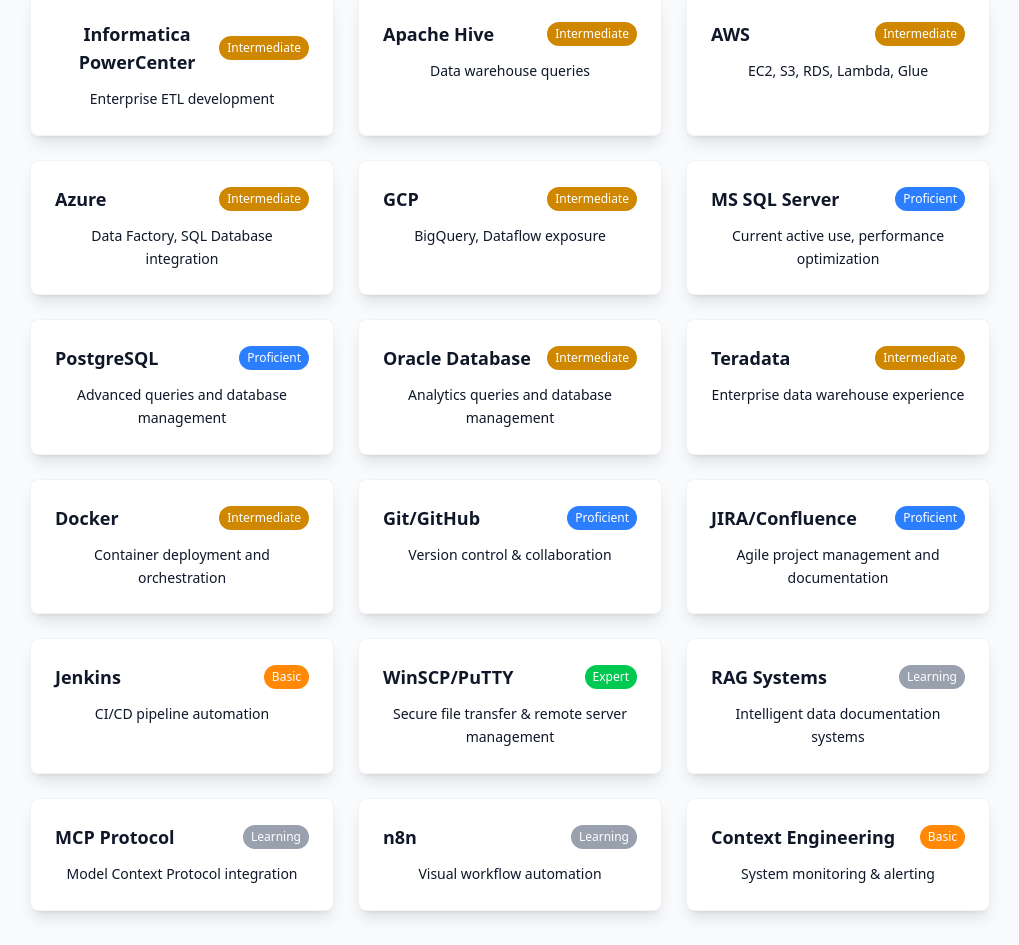
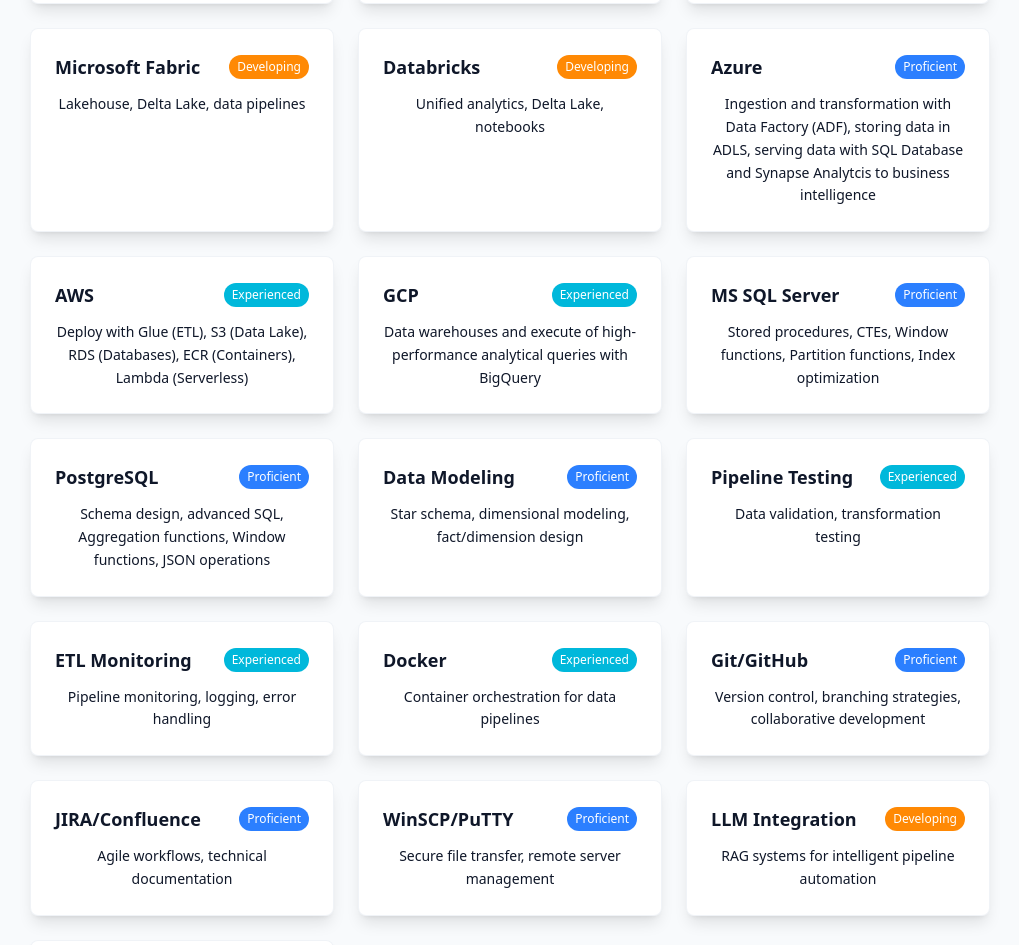
Before and after one commit to Daniel-jcVv/portfolio-web, a React (Vite) app: page / in a window 1280 px wide. Shown: the part 2174-3119 px from the top of the page, without its empty margins (130-1149 px from the left). Built offline with nearby package versions, Linux system fonts and the light colour scheme.

Commit message:
refactor: update skill section
- change colors, change tags and legend tags to reflec new color scheme

```diff
--- a/src/components/ProjectsSection.jsx
+++ b/src/components/ProjectsSection.jsx
@@ -6,7 +6,9 @@
     title: "Enterprise Data Warehouse - Medallion Architecture",
     description: "End-to-end data warehouse implementation with Bronze, Silver, and Gold layers using SQL Server and Azure Data Studio for enterprise data processing.",
     image: "/images/dataArchitectureDW.png",
-    tags: ["Data Engineering", "Python", "T-SQL", "Docker", "Medallion Architecture"],
+    tags: ["Data Engineering", "Python", "T-SQL", "Docker", "Medallion Architecture", "Data Warehouse",
+      "Data Modelling", "Data Lake", "Data Governance", "Data Pipelines", "Data Modeling"
+    ],
     githubUrl: "https://github.com/Daniel-jcVv/modern-datawarehouse-project/tree/main"
   },
 
@@ -15,23 +17,34 @@
     title: "Microsoft Fabric ETL Pipeline - Insurance Analytics",
     description: "End-to-end insurance analytics platform using Medallion Architecture (Bronze/Silver/Gold) with Microsoft Fabric, PySpark, and Power BI.",
     image: "/images/fabric-insurance.png",
-    tags: ["Microsoft Fabric", "Lakehouse", "PySpark", "AWS S3", "Medallion Architecture", "ETL Pipeline", "Power BI"],
+    tags: ["Microsoft Fabric", "Lakehouse", "PySpark", "AWS S3", "Medallion Architecture", "ETL Pipeline", "Data Lake", "Lakehouse Architecture"],
     githubUrl: "https://github.com/Daniel-jcVv/insurance-analytics-medallion.git"
   },
+
   {
     id: 3,
+    title: "Pipeline Data Migration Tracker to Microsoft Fabric",
+    description: "Pipeline for migrating data from SFTP server to Microsoft Fabric with SQLite-based file tracking to prevent reprocessing",
+    image: "/images/diagram_pipeline_datamigration.png",
+    tags: ["Microsoft Fabric", "Pipeline", "Data Migration", "Data Engineering", "Metadata Managment", "Python", "Data Lake", "Lakehouse Architecture"],
+    githubUrl: "https://github.com/Daniel-jcVv/pipeline-data-migration-tracker.git"
+  },
+
+  {
+    id: 4,
     title: "Smart Manufacturing Efficiency Pipeline",
     description: "AI-powered predictive maintenance system for smart manufacturing machines using sensor data analytics. Implements GitOps deployment with Jenkins CI and ArgoCD for automated rollback and zero-downtime deployments on GCP VM with Minikube.",
     image: "/images/mart-manufacturing.png",
     tags: ["MLflow", "Docker", "Jenkins", "Kubernetes", "GitOps", "GCP VM with Minikube"],
     githubUrl: "https://github.com/Daniel-jcVv/smart-manufacturing-efficiency-pipeline.git"
   },
+
   {
-    id: 4,
+    id: 5,
     title: "RAG Healthcare Pipeline",
     description:"An intelligent medical Q&A system using RAG with LangChain.",
     image: "/images/chatbot-medical.png",
-    tags: ["Python", "LangChain", "Docker", "Flask", "Jenkins", "AWS ECR","Pipeline"],
+    tags: ["AI Chatbot", "Retrieval-Augmented Generation", "LangChain", "Docker", "Flask", "Jenkins", "AWS ECR", "Pipeline"],
     githubUrl: "https://github.com/Daniel-jcVv/rag-healthcare-assistant.git"
   },
 ];
--- a/src/components/SkillsSection.jsx
+++ b/src/components/SkillsSection.jsx
@@ -2,41 +2,42 @@
 import { cn } from "@/lib/utils";
 
 const skills = [
-  // Core Programming Languages
-  { name: "Python", category: "languages", level: "expert", description: "Pandas, data processing, automation scripting" },
-  { name: "SQL", category: "languages", level: "expert", description: "Oracle, Hive, Teradata, PostgreSQL" },
-  { name: "Java", category: "languages", level: "intermediate", description: "Spring Boot for data microservices" },
-  { name: "Shell Scripting", category: "languages", level: "intermediate", description: "Unix/Linux automation and scripting" },
+  // Programming Languages
+  { name: "Python", category: "languages", level: "proficient", description: "PySpark, Pandas, ETL automation" },
+  { name: "SQL", category: "languages", level: "proficient", description: "T-SQL, PostgreSQL, query optimization" },
+  { name: "Bash", category: "languages", level: "experienced", description: "Scripting, workflow automation" },
+  { name: "Java", category: "languages", level: "developing", description: "Object-oriented programming, Spring Framework basics" },
 
-  // ETL & Big Data Technologies
-  { name: "Apache Airflow", category: "etl", level: "proficient", description: "Workflow orchestration &  DAG development" },
-  { name: "Apache PySpark", category: "etl", level: "proficient", description: "Data processing and transformation experience" },
-  { name: "Informatica PowerCenter", category: "etl", level: "intermediate", description: "Enterprise ETL development" },
-  { name: "Apache Hive", category: "etl", level: "intermediate", description: "Data warehouse queries" },
+
+  // Data Platforms & ETL
+  { name: "PySpark", category: "etl", level: "proficient", description: "Distributed processing, transformations" },
+  { name: "Airflow", category: "etl", level: "proficient", description: "Workflow orchestration, DAGs" },
+  { name: "Microsoft Fabric", category: "etl", level: "developing", description: "Lakehouse, Delta Lake, data pipelines" },
+  { name: "Databricks", category: "etl", level: "developing", description: "Unified analytics, Delta Lake, notebooks" },
 
   // Cloud Platforms
-  { name: "AWS", category: "cloud", level: "intermediate", description: "EC2, S3, RDS, Lambda, Glue" },
-  { name: "Azure", category: "cloud", level: "intermediate", description: "Data Factory, SQL Database integration"},
-  { name: "GCP", category: "cloud", level: "intermediate", description: "BigQuery, Dataflow exposure" },
+  { name: "Azure", category: "cloud", level: "proficient", description: "Ingestion and transformation with Data Factory (ADF), storing data in ADLS, serving data with SQL Database and Synapse Analytcis to business intelligence"},
+  { name: "AWS", category: "cloud", level: "experienced", description: "Deploy with Glue (ETL), S3 (Data Lake), RDS (Databases), ECR (Containers), Lambda (Serverless)" },
+  { name: "GCP", category: "cloud", level: "experienced", description: "Data warehouses and execute of high-performance analytical queries with BigQuery" },
 
   // Database Technologies
-  { name: "MS SQL Server", category: "databases", level: "proficient", description: "Current active use, performance optimization" },
-  { name: "PostgreSQL", category: "databases", level: "proficient", description: "Advanced queries and database management"},
-  { name: "Oracle Database", category: "databases", level: "intermediate", description: "Analytics queries and database management"},
-  { name: "Teradata", category: "databases", level: "intermediate", description: "Enterprise data warehouse experience" },
+  { name: "MS SQL Server", category: "databases", level: "proficient", description: "Stored procedures, CTEs, Window functions, Partition functions, Index optimization" },
+  { name: "PostgreSQL", category: "databases", level: "proficient", description: "Schema design, advanced SQL, Aggregation functions, Window functions, JSON operations"},
 
-  // Development & DevOps Tools
-  { name: "Docker", category: "tools", level: "intermediate", description: "Container deployment and orchestration" },
-  { name: "Git/GitHub", category: "tools", level: "proficient", description: "Version control & collaboration" },
-  { name: "JIRA/Confluence", category: "tools", level: "proficient", description: "Agile project management and documentation" },
-  { name: "Jenkins", category: "tools", level: "basic", description: "CI/CD pipeline automation" },
-  { name: "WinSCP/PuTTY", category: "tools", level: "expert", description: "Secure file transfer & remote server management" },
+  // Data Engineering Practices
+  { name: "Data Modeling", category: "practices", level: "proficient", description: "Star schema, dimensional modeling, fact/dimension design" },
+  { name: "Pipeline Testing", category: "practices", level: "experienced", description: "Data validation, transformation testing" },
+  { name: "ETL Monitoring", category: "practices", level: "experienced", description: "Pipeline monitoring, logging, error handling" },
 
-  // Emerging Technologies
-  { name: "RAG Systems", category: "emerging", level: "learning", description: "Intelligent data documentation systems" },
-  { name: "MCP Protocol", category: "emerging", level: "learning", description: "Model Context Protocol integration" },
-  { name: "n8n", category: "emerging", level: "learning", description: "Visual workflow automation" },
-  { name: "Context Engineering", category: "emerging", level: "basic", description: "System monitoring & alerting" },
+  // DevOps Tools
+  { name: "Docker", category: "tools", level: "experienced", description: "Container orchestration for data pipelines" },
+  { name: "Git/GitHub", category: "tools", level: "proficient", description: "Version control, branching strategies, collaborative development" },
+  { name: "JIRA/Confluence", category: "tools", level: "proficient", description: "Agile workflows, technical documentation" },
+  { name: "WinSCP/PuTTY", category: "tools", level: "proficient", description: "Secure file transfer, remote server management" },
+
+  // Emerging Data Technologies
+  { name: "LLM Integration", category: "emerging", level: "developing", description: "RAG systems for intelligent pipeline automation" },
+  { name: "Workflow Automation n8n", category: "emerging", level: "developing", description: "Modern orchestration and automation platforms" },
 ];
 
 const categories = [
@@ -45,6 +46,7 @@
   { key: "etl", label: "ETL & Big Data" },
   { key: "cloud", label: "Cloud" },
   { key: "databases", label: "Databases" },
+  { key: "practices", label: "Data Practices" },
   { key: "tools", label: "Tools" },
   { key: "emerging", label: "Emerging Tech" }
 ];
@@ -60,10 +62,9 @@
     switch(level) {
       case "expert": return "bg-green-500";
       case "proficient": return "bg-blue-500";
-      case "intermediate": return "bg-yellow-600";
-      case "basic": return "bg-orange-400";
-      case "learning": return "bg-gray-400";
-      default: return "bg-gray-400";
+      case "experienced": return "bg-cyan-500";
+      case "developing": return "bg-orange-400";
+      default: return "bg-blue-400";
     }
   };
 
@@ -71,9 +72,8 @@
     switch(level) {
       case "expert": return "Expert";
       case "proficient": return "Proficient";
-      case "intermediate": return "Intermediate";
-      case "basic": return "Basic";
-      case "learning": return "Learning";
+      case "experienced": return "Experienced";
+      case "developing": return "Developing";
       default: return level;
     }
   };
@@ -129,24 +129,16 @@
 
         <div className="mt-8 flex flex-wrap justify-center gap-4 text-sm text-muted-foreground">
           <div className="flex items-center gap-2">
-            <div className="w-3 h-3 bg-green-500 rounded-full"></div>
-            <span>Expert</span>
-          </div>
-          <div className="flex items-center gap-2">
             <div className="w-3 h-3 bg-blue-500 rounded-full"></div>
             <span>Proficient</span>
           </div>
           <div className="flex items-center gap-2">
-            <div className="w-3 h-3 bg-yellow-500 rounded-full"></div>
-            <span>Intermediate</span>
+            <div className="w-3 h-3 bg-cyan-500 rounded-full"></div>
+            <span>Experienced</span>
           </div>
           <div className="flex items-center gap-2">
             <div className="w-3 h-3 bg-orange-400 rounded-full"></div>
-            <span>Basic</span>
-          </div>
-          <div className="flex items-center gap-2">
-            <div className="w-3 h-3 bg-gray-400 rounded-full"></div>
-            <span>Learning</span>
+            <span>Developing</span>
           </div>
         </div>
       </div>
```
